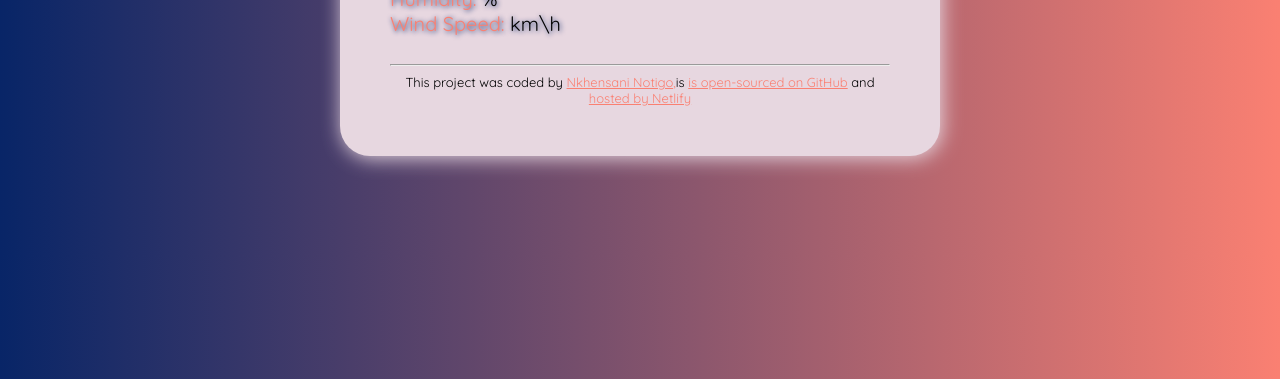
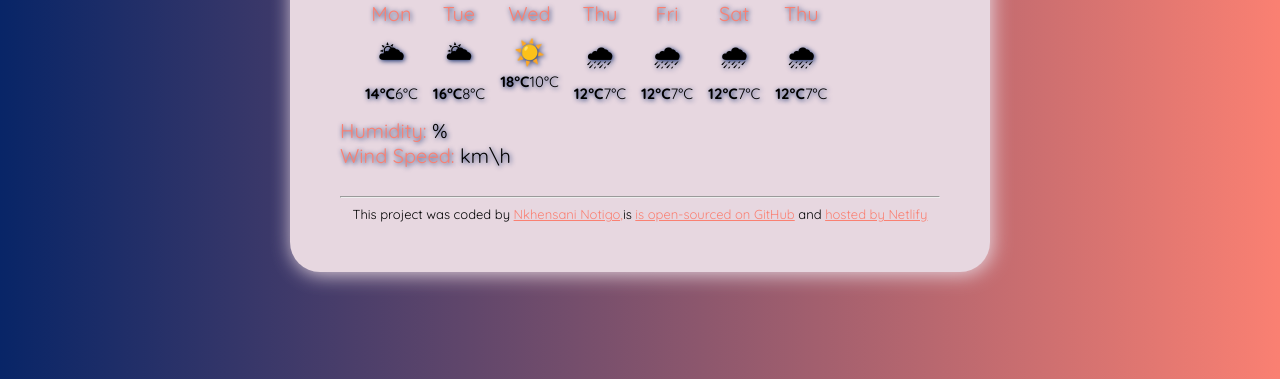
Before and after one commit to Khensani05/Vanilla-Weather, a plain HTML site: page index.html in a window 1280 px wide. Shown: the part 421-800 px from the top of the page. Drawn offline with nearby package versions, Linux system fonts and the light colour scheme; no server answers; a web font is replaced by a local one.

Commit message:
Added forecast days

```diff
--- a/index.html
+++ b/index.html
@@ -31,16 +31,101 @@
         <br />
         <button id="show-City">Johannesburg</button>
         <br />
-        <div class="temp-icon">
-          <div>
-            <span id="weather-Temp"></span
-            ><span class="weather_temp">&deg;C</span>
-          <div id="icon"></div>
+
+        <div class="weather-details">
+          <span id="weather-Temp"></span>
+          <span class="weather_temp">&deg;C</span>
+        </div>
+
+        <div class="weather-forecast">
+          <div class="temp-icon">
+            <div id="icon"></div>
+          </div>
+
+          <div class="forecast-items">
+            <div class="weather-forecastItem">
+              <div class="weather-forecastDay">Mon</div>
+              <div class="weather-forecastIcon">🌥</div>
+              <div class="weather-forecastTemps">
+                <div class="weather-forecastTemp">
+                  <strong>14&deg;C</strong> 6&deg;C
+                </div>
+              </div>
+            </div>
+
+            <div class="weather-forecastItem">
+              <div class="weather-forecastDay">Tue</div>
+              <div class="weather-forecastIcon">🌥</div>
+              <div class="weather-forecastTemps">
+                <div class="weather-forecastTemp">
+                  <strong>16&deg;C</strong> 8&deg;C
+                </div>
+              </div>
+            </div>
+
+            <div class="weather-forecastItem">
+              <div class="weather-forecastDay">Wed</div>
+              <div class="weather-forecastIcon">☀️</div>
+              <div class="weather-forecastTemps">
+                <div class="weather-forecastTemp">
+                  <strong>18&deg;C</strong> 10&deg;C
+                </div>
+              </div>
+            </div>
+
+            <div class="weather-forecastItem">
+              <div class="weather-forecastDay">Thu</div>
+              <div class="weather-forecastIcon">🌧</div>
+              <div class="weather-forecastTemps">
+                <div class="weather-forecastTemp">
+                  <strong>12&deg;C</strong> 7&deg;C
+                </div>
+              </div>
+            </div>
+
+            <div class="weather-forecastItem">
+              <div class="weather-forecastDay">Fri</div>
+              <div class="weather-forecastIcon">🌧</div>
+              <div class="weather-forecastTemps">
+                <div class="weather-forecastTemp">
+                  <strong>12&deg;C</strong> 7&deg;C
+                </div>
+              </div>
+            </div>
+
+            <div class="weather-forecastItem">
+              <div class="weather-forecastDay">Sat</div>
+              <div class="weather-forecastIcon">🌧</div>
+              <div class="weather-forecastTemps">
+                <div class="weather-forecastTemp">
+                  <strong>12&deg;C</strong> 7&deg;C
+                </div>
+              </div>
+            </div>
+
+            <div class="weather-forecastItem">
+              <div class="weather-forecastDay">Thu</div>
+              <div class="weather-forecastIcon">🌧</div>
+              <div class="weather-forecastTemps">
+                <div class="weather-forecastTemp">
+                  <strong>12&deg;C</strong> 7&deg;C
+                </div>
+              </div>
+            </div>
+          </div>
+        </div>
+
         <div id="weather-description">
           <span id="date"></span>
           <div id="condition-type"></div>
-          <div><span class="measure">Humidity: </span> <span id="humidity"></span> %</div>
-          <div><span class="measure">Wind Speed: </span> <span id="speed"> </span> km\h</div>
+          <div>
+            <span class="measure">Humidity: </span>
+            <span id="humidity"></span> %
+          </div>
+          <div>
+            <span class="measure">Wind Speed: </span>
+            <span id="speed"> </span> km\h
+          </div>
         </div>
       </section>
 
@@ -50,8 +135,15 @@
       <footer>
         This project was coded by
         <a href="#" target="_blank">Nkhensani Notigo,</a>is
-        <a href="https://github.com/Khensani05/Vanilla-Weather" target="_blank">is open-sourced on GitHub</a> and
-        <a href="https://66b78736e24d8148b20797bf--luminous-toffee-5b7de7.netlify.app/" target="_blank">hosted by Netlify</a>
+        <a href="https://github.com/Khensani05/Vanilla-Weather" target="_blank"
+          >is open-sourced on GitHub</a
+        >
+        and
+        <a
+          href="https://66b78736e24d8148b20797bf--luminous-toffee-5b7de7.netlify.app/"
+          target="_blank"
+          >hosted by Netlify</a
+        >
       </footer>
     </section>
 
--- a/src/index.css
+++ b/src/index.css
@@ -5,7 +5,7 @@ body {
 
 .everything {
   background-color: #e7d7e0;
-  max-width: 500px;
+  max-width: 600px;
   margin: 100px auto;
   padding: 50px;
   border-radius: 30px;
@@ -18,7 +18,7 @@ body {
   color: #fa8072;
   font-size: medium;
   border-radius: 5px;
-  width: 70%;
+  width: 80%;
   border: none;
 }
 
@@ -81,8 +81,47 @@ button {
 .measure {
   color: #fa8072;
 }
-/*
+
+.weather-forecastDay {
+  text-align: center;
+  color: #fa8072;
+  font-size: 20px;
+  margin-bottom: 10px;
+}
+
+.weather-forecastIcon {
+  text-align: center;
+  font-size: 25px;
+  margin-bottom: 5px;
+}
+
+.weather-forecastTemp {
+  text-align: center;
+  font-size: 15px;
+  display: flex;
+  justify-content: center;
+}
+
+.weather-forecast {
+  display: flex;
+  align-items: flex-start;
+  padding: 15px;
+  gap: 10px;
+}
+
+.weather-forecastItem {
+  display: flex;
+  flex-direction: column;
+  align-items: center;
+}
+
 .temp-icon {
   display: flex;
-  justify-content: space-between;
-}*/
+  flex-direction: column;
+  align-items: center;
+}
+
+.forecast-items {
+  display: flex;
+  gap: 15px;
+}
```
